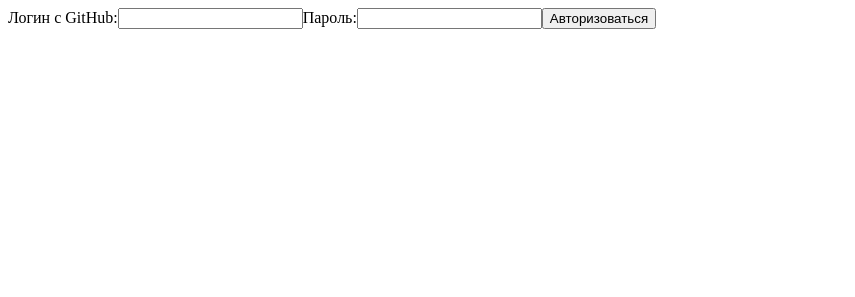
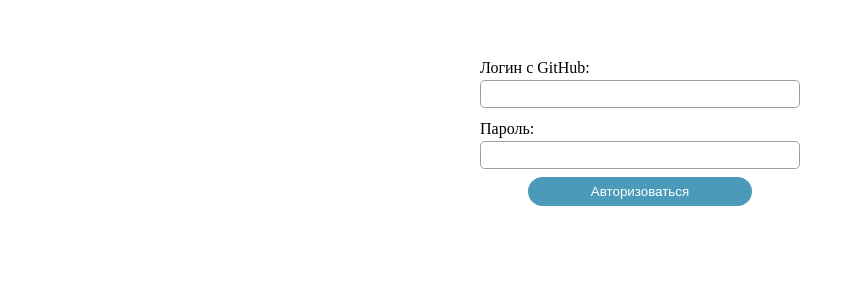
Before and after one commit to JuliaJu93/Invoice, a React app: page /login in a window 1280 px wide. Shown: the whole page, without its empty margins (0-855 px from the left). Built offline with nearby package versions, Linux system fonts and the light colour scheme.

Commit message:
Added css for page login

```diff
--- a/src/index.css
+++ b/src/index.css
@@ -3,3 +3,9 @@
     flex-direction: row-reverse;
     justify-content: flex-end;
 }
+
+main {
+    display: flex;
+    justify-content: center;
+    width: 100%;
+}
--- a/src/pages/login/components/form/form.js
+++ b/src/pages/login/components/form/form.js
@@ -43,13 +43,19 @@ function Form ({setIsLogged}) {
 	}, [isLoginCorrect, isPasswordCorrect, setIsLogged]);
 
 	return (
+		<div className = "login">
+		<form className = "login_form" onSubmit={handleSubmit} >
 			<div>
-		<form onSubmit={handleSubmit}>
 				<label htmlFor = "login">Логин с GitHub:</label>
 				<input type = "text" name = "login" id = "login" value={login} onChange={handleChange}></input>
+			</div>
+			<div>
 				<label htmlFor = "password">Пароль:</label>
 				<input type = "password" name = "password" id = "password" value={password} onChange={handleChange}></input>
+			</div>
+			<div>
 				<RegisterButton />
+			</div>
 		</form>
 		<ul>
 			{errorOutput(mistakes)}
--- a/src/pages/login/components/form/password_verification.js
+++ b/src/pages/login/components/form/password_verification.js
@@ -1,16 +1,16 @@
 export function passwordVerification (password, setIsPasswordCorrect) {
     let mistake = [];
     if (password.length < 8) {
-       mistake.push("Пароль должен состоять не менее чем из 8 символов");
+       mistake.push("- Пароль должен состоять не менее чем из 8 символов");
     }
     if (!(/(?=.*[0-9])/.test(password))) {
-        mistake.push("Пароль должен содержать хотя бы одну цифру");
+        mistake.push("- Пароль должен содержать хотя бы одну цифру");
     }
     if (!(/(?=.*[a-z])/.test(password))) {
-        mistake.push("Пароль должен содержать хотя бы одну латинскую букву в нижнем регистре");
+        mistake.push("- Пароль должен содержать хотя бы одну латинскую букву в нижнем регистре");
     }
     if (!(/(?=.*[A-Z])/.test(password))) {
-        mistake.push("Пароль должен содержать хотя бы одну латинскую букву в верхнем регистре");
+        mistake.push("- Пароль должен содержать хотя бы одну латинскую букву в верхнем регистре");
     }
     if (!mistake.length) {
         setIsPasswordCorrect(true);
--- /dev/null
+++ b/src/pages/login/login.css
@@ -0,0 +1,48 @@
+.login {
+    display: flex;
+    justify-content: center;
+    flex-direction: column;
+    margin: 3rem 0;
+    width: 20rem;
+}
+
+.login_form {
+    display: flex;
+    flex-direction: column;
+}
+
+.login_form div {
+    display: flex;
+    flex-direction: column;
+    margin-bottom: 0.5rem;
+}
+
+.login_form label {
+    margin: 0.2rem 0;
+}
+
+.login_form input {
+    border-radius: 0.3rem;
+    height: 1.5rem;
+    border: solid 1px #9a9fa1;
+}
+
+.login_form input[type=submit] {
+    width: 70%;
+    margin: 0 auto;
+    background-color: #4c9ab9;
+    border-radius: 1rem;
+    height: 1.8rem;
+    color: white;
+    border: none;
+}
+
+.login ul{
+    padding: 0.5rem;
+    margin-top: 0;
+}
+
+.login li{
+    list-style-type: none;
+    margin: 0.5rem;
+}
--- a/src/pages/login/login.js
+++ b/src/pages/login/login.js
@@ -1,5 +1,7 @@
 import React from 'react';
 import { Redirect } from 'react-router-dom';
+
+import './login.css';
 
 import Form from './components/form';
 
```
Lines whose indentation alone changed are shown as unchanged.
